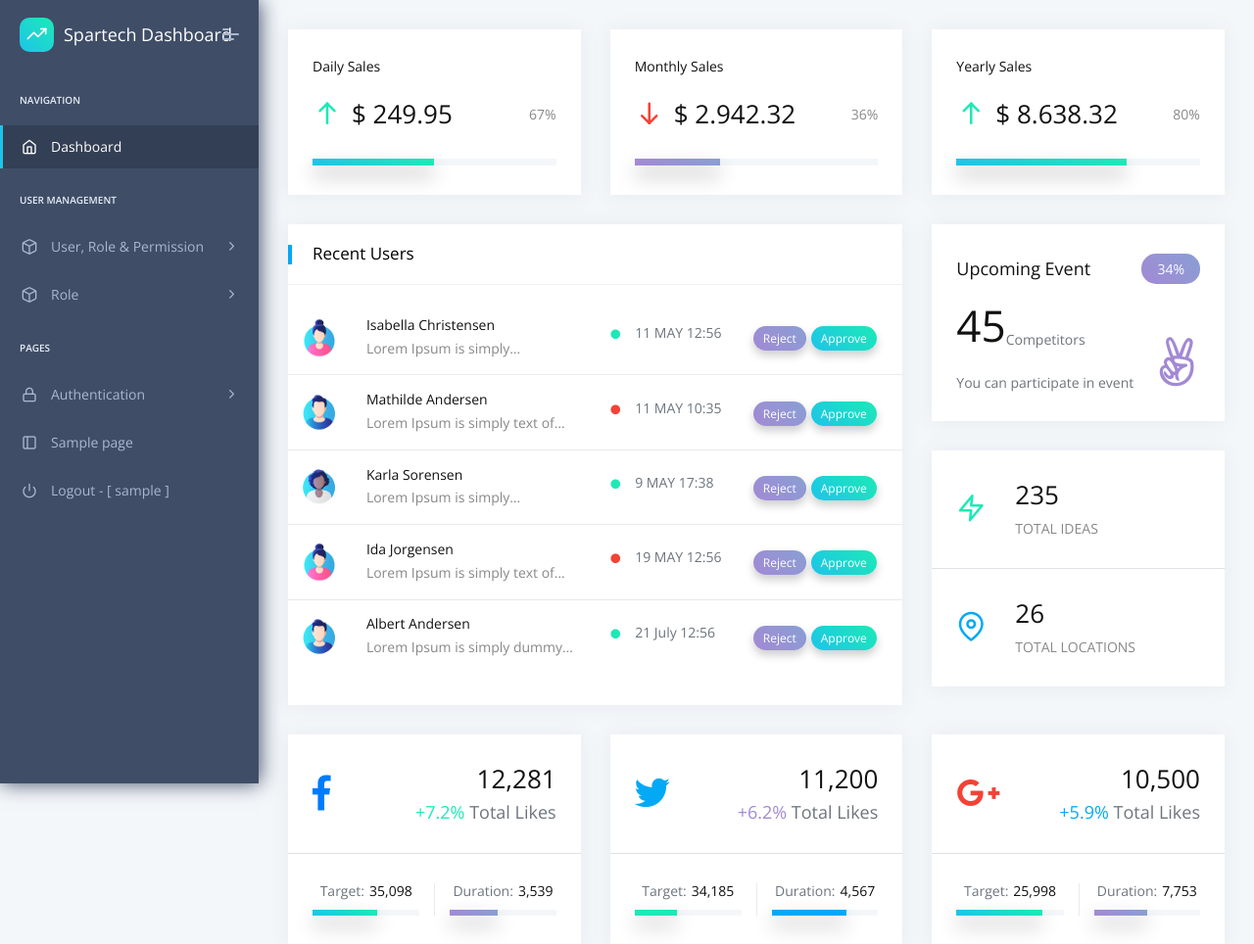
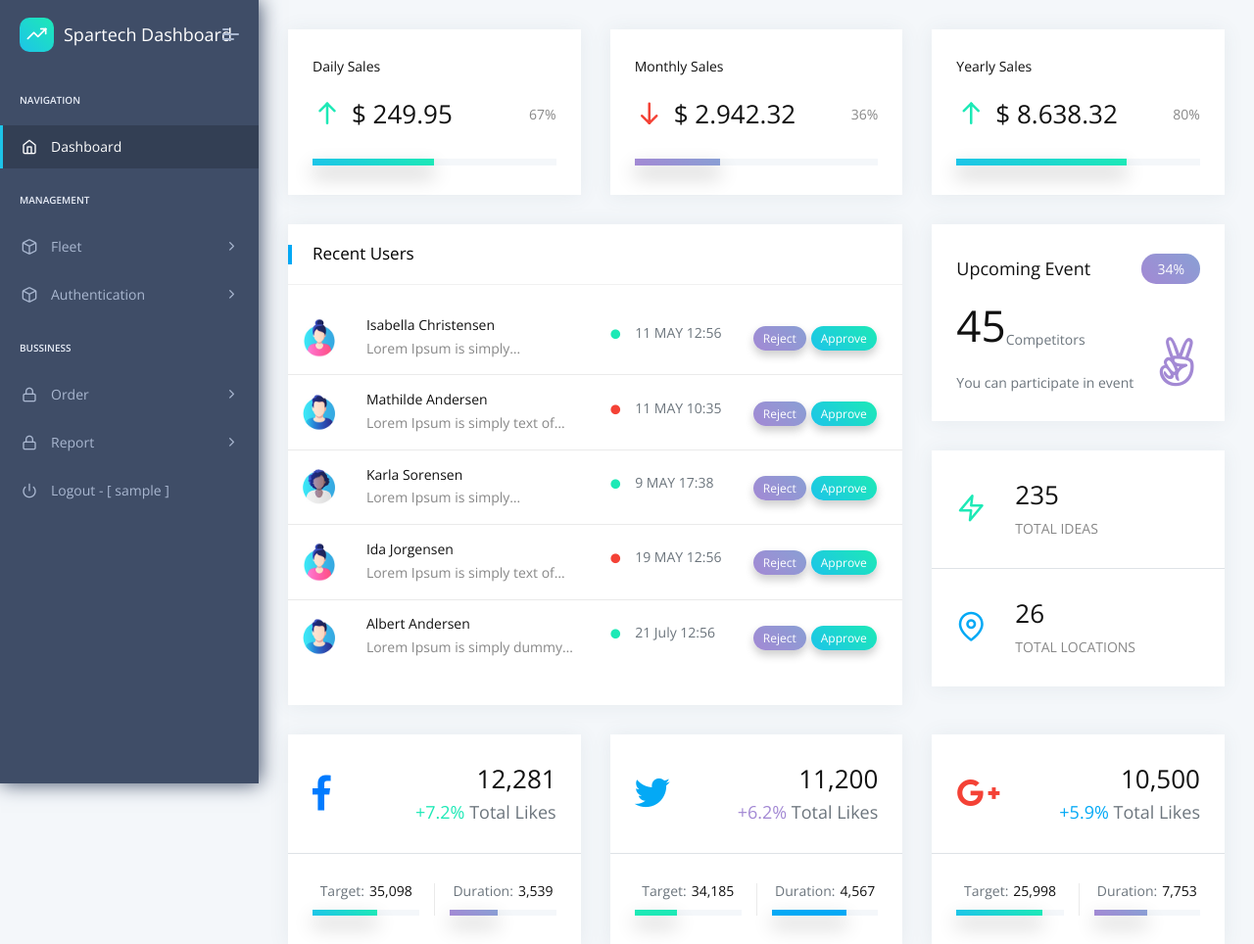
Before and after one commit to rimantoro/remembering-django, a Django app: page / in a window 1280 px wide. Shown: the top 964 px of the page at 98% size. Run offline with Django 3.2, Linux system fonts and the light colour scheme; the visitor is signed in with stand-in values (Sample User, id 1); some libraries are stand-ins or nearby versions.

Commit message:
just wanto visualize menu

```diff
--- a/core/templates/includes/navigation.html
+++ b/core/templates/includes/navigation.html
@@ -21,37 +21,44 @@
                             <span class="pcoded-mtext">Dashboard</span></a>
                     </li>
                     <li class="nav-item pcoded-menu-caption">
-                        <label>User Management</label>
+                        <label>Management</label>
                     </li>
                     <li data-username="basic components Button Alert Badges breadcrumb Paggination progress Tooltip popovers Carousel Cards Collapse Tabs pills Modal Grid System Typography Extra Shadows Embeds" class="nav-item pcoded-hasmenu">
-                        <a href="javascript:" class="nav-link "><span class="pcoded-micon"><i class="feather icon-box"></i></span><span class="pcoded-mtext">User, Role & Permission</span></a>
+                        <a href="javascript:" class="nav-link "><span class="pcoded-micon"><i class="feather icon-box"></i></span><span class="pcoded-mtext">Fleet</span></a>
+                        <ul class="pcoded-submenu">
+                            <li class=""><a href="/ui-button.html" class="">Driver</a></li>
+                            <li class=""><a href="/ui-badges.html" class="">Vehicle</a></li>
+                            <li class=""><a href="/ui-badges.html" class="">Tracker Device</a></li>
+                            <li class=""><a href="/ui-badges.html" class="">Branch</a></li>
+                            <li class=""><a href="/ui-badges.html" class="">Goods Type</a></li>
+                        </ul>
+                    </li>
+                    <li data-username="basic components Button Alert Badges breadcrumb Paggination progress Tooltip popovers Carousel Cards Collapse Tabs pills Modal Grid System Typography Extra Shadows Embeds" class="nav-item pcoded-hasmenu">
+                        <a href="javascript:" class="nav-link "><span class="pcoded-micon"><i class="feather icon-box"></i></span><span class="pcoded-mtext">Authentication</span></a>
                         <ul class="pcoded-submenu">
                             <li class=""><a href="/ui-button.html" class="">User</a></li>
-                            <li class=""><a href="/ui-badges.html" class="">Role</a></li>
+                            <li class=""><a href="/ui-badges.html" class="">Group</a></li>
                             <li class=""><a href="/ui-badges.html" class="">Permission</a></li>
                         </ul>
                     </li>
-                    <li data-username="basic components Button Alert Badges breadcrumb Paggination progress Tooltip popovers Carousel Cards Collapse Tabs pills Modal Grid System Typography Extra Shadows Embeds" class="nav-item pcoded-hasmenu">
-                        <a href="javascript:" class="nav-link "><span class="pcoded-micon"><i class="feather icon-box"></i></span><span class="pcoded-mtext">Role</span></a>
+                    <li class="nav-item pcoded-menu-caption">
+                        <label>Bussiness</label>
+                    </li>
+                    <li data-username="Authentication Sign up Sign in reset password Change password Personal information profile settings map form subscribe" class="nav-item pcoded-hasmenu">
+                        <a href="javascript:" class="nav-link "><span class="pcoded-micon"><i class="feather icon-lock"></i></span><span class="pcoded-mtext">Order</span></a>
                         <ul class="pcoded-submenu">
-                            <li class=""><a href="/ui-button.html" class="">Browse</a></li>
-                            <li class=""><a href="/ui-badges.html" class="">Create New</a></li>
+                            <li class=""><a href="/auth-reset-pass.html" class="">Create</a></li>
+                            <li class=""><a href={% url 'register' %} class="">Browse</a></li>
                         </ul>
                     </li>
-                    <li class="nav-item pcoded-menu-caption">
-                        <label>Pages</label>
-                    </li>
                     <li data-username="Authentication Sign up Sign in reset password Change password Personal information profile settings map form subscribe" class="nav-item pcoded-hasmenu">
-                        <a href="javascript:" class="nav-link "><span class="pcoded-micon"><i class="feather icon-lock"></i></span><span class="pcoded-mtext">Authentication</span></a>
+                        <a href="javascript:" class="nav-link "><span class="pcoded-micon"><i class="feather icon-lock"></i></span><span class="pcoded-mtext">Report</span></a>
                         <ul class="pcoded-submenu">
-                            <li class=""><a href="/auth-reset-pass.html" class="">Reset Pass</a></li>
-                            <li class=""><a href={% url 'register' %} class="">Register</a></li>
+                            <li class=""><a href="/auth-reset-pass.html" class="">MIS</a></li>
+                            <li class=""><a href={% url 'register' %} class="">Utilization</a></li>
+                            <li class=""><a href={% url 'register' %} class="">Order Analysis</a></li>
                         </ul>
                     </li>
-                    <li data-username="Sample Page"
-                        class="nav-item {% if 'page-blank' in segment %} active {% endif %}">
-                        <a href="/page-blank.html" class="nav-link"><span class="pcoded-micon"><i class="feather icon-sidebar"></i></span><span class="pcoded-mtext">Sample page</span></a></li>
-
                     <li data-username="Disabled Menu" class="nav-item">
                         <a href={% url 'logout' %} class="nav-link">
                             <span class="pcoded-micon">
```
